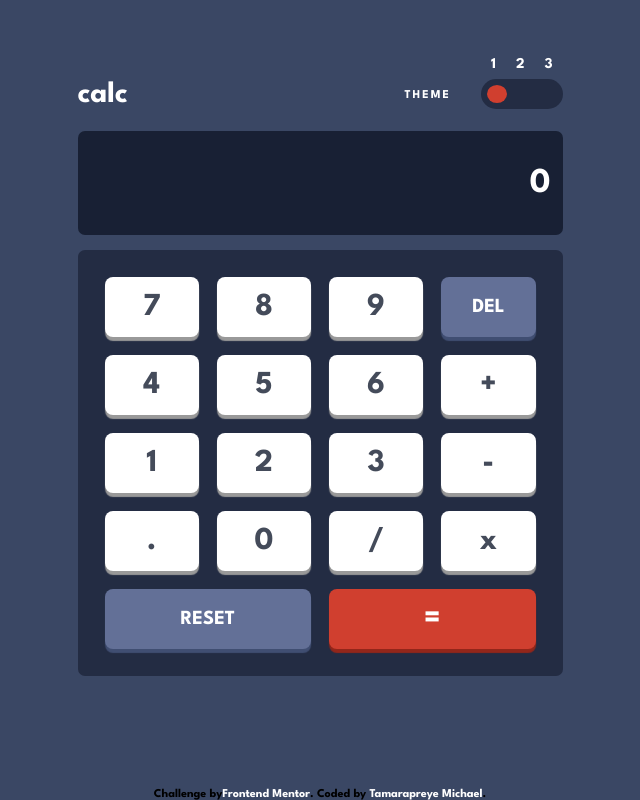
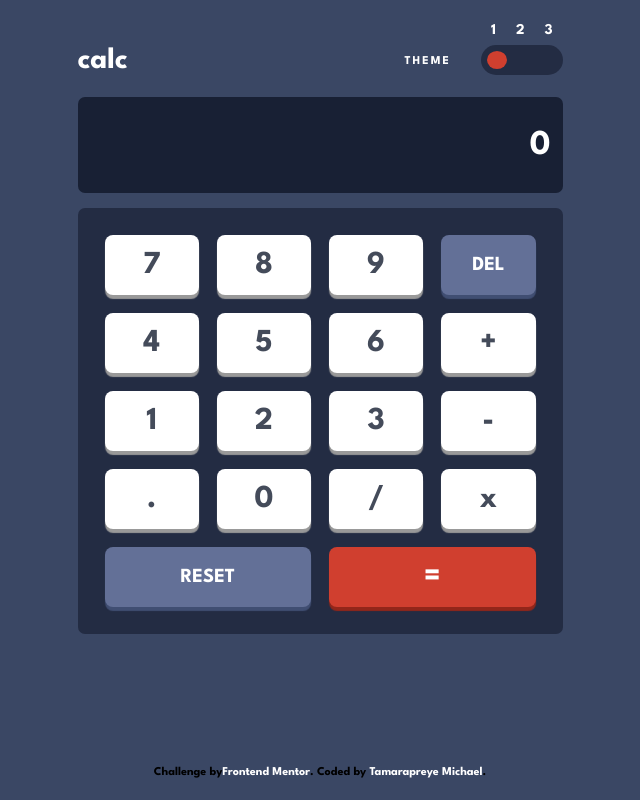
Before and after one commit to Tamarapreye-M/calculator_app, a React (Create React App) app: page / in a window 1280 px wide. Shown: the whole page, without its empty margins (320-960 px from the left). Built offline with nearby package versions, Linux system fonts and the light colour scheme.

Commit message:
styles updated

```diff
--- a/src/App.css
+++ b/src/App.css
@@ -28,6 +28,7 @@ html {
 	font-size: 15px;
 }
 body {
+	min-height: 100vh;
 	background: var(--main-blue);
 }
 
@@ -41,9 +42,11 @@ button:not(.reset, .del) {
 }
 
 #root {
-	height: 100vh;
-	padding: 0rem 1.5rem;
-	display: grid;
+	display: flex;
+	flex-direction: column;
+	min-height: 100vh;
+	padding: 1.5rem;
+
 	margin-inline: auto;
 	max-width: min(100%, 530px);
 	/* grid-template-rows: header, auto, footer; */
@@ -86,7 +89,7 @@ header .themes .control-ball {
 	border-radius: 50%;
 }
 .display {
-	height: 13vh;
+	height: 12vh;
 	background-color: var(--primary-blue);
 	color: var(--text-white);
 	margin-bottom: 1rem;
```
